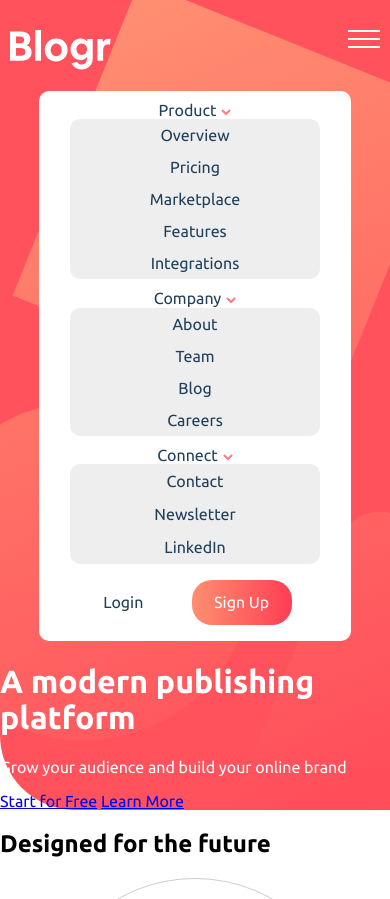
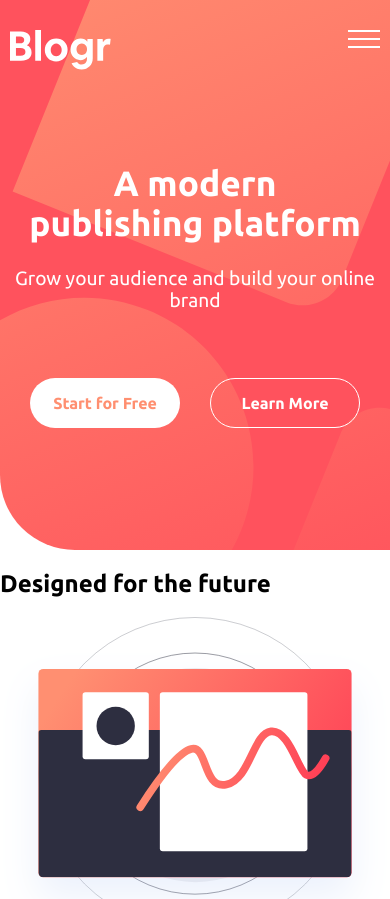
Before and after one commit to leonel-carvajal/Frontend-Mentor-Blogr-, a plain HTML site: page index.html in a window 390 px wide. Shown: the top 899 px of the page. Drawn offline with Linux system fonts and the light colour scheme.

Commit message:
menu mobile

```diff
--- a/css/styiles.css
+++ b/css/styiles.css
@@ -24,7 +24,7 @@ body{
   font-size: 16px;
 }
 .header{
-  /* height: 450px; */
+  height: 550px;
   border-bottom-left-radius: 75px;
   background-color: var(--Light-red-primary);
   background-image: url('/images/bg-pattern-intro.svg');
@@ -56,23 +56,41 @@ body{
   left: 10px;
 }
 .header__menu{
+  position: absolute;
+  z-index: 100;
   padding-left: 0;
   list-style: none;
   background-color: var(--White);
-  width: 80%;
+  width: 90%;
+  margin-left: auto;
   margin-right: auto;
-  margin-left: auto;
   border-radius: 10px;
+  transform:translateY(-150%) translateX(5%);
+  transition: transform 0.6s;
+}
+
+.show{
+  transform: translateY(-6.5%) translateX(5%);
 }
 .header__item{
+  width: 40%;
+  margin-left: 17.5%;
+  margin-right: auto;
   color: var(--Very-dark-blue);
   text-align: center;
   padding-top: 10px;
+  line-height: 2.5em;
 }
 .item__img{
   display: inline-block;
   margin-left: 5px;
+  padding: 0.25em;
+  transition: transform 0.4s;
 }
+.rotate{
+  transform: rotate(180deg);
+}
+
 .header__link{
   text-decoration: none;
 }
@@ -80,14 +98,23 @@ body{
   display: flex;
   flex-direction: column;
   justify-content: space-evenly;
+  align-items: center;
   width: 80%;
+  height: 0;
   margin-right: auto;
   margin-left: auto;
   border-radius: 10px;
   background-color: #eee;
   line-height: 2em;
-  min-height:100px ;
+  opacity: 0;
+  transition: height 0.5s, opacity 0.2s;
 }
+.animation{
+  opacity: 1;
+  height: 150px;
+}
+
+
 .header__link{
   color: var(--Very-dark-blue);
 }
@@ -96,19 +123,49 @@ body{
   justify-content: space-evenly;
   padding: 1em;
 }
-.login__button,
-.sign__button{
-  text-decoration: none;
+.Button{
   display:flex;
   justify-content: center;
   align-items: center;
+  text-decoration: none;
   width: 50px;
   height: 45px;
   color:var(--Very-dark-blue);
 }
-.sign__button{
+.Button--active{
   width: 100px;
   border-radius: 20px;
   background: linear-gradient(to right, hsl(13, 100%, 72%), hsl(353, 100%, 62%));
   color: var(--White);
 }
+.titles{
+  padding-top: 4em;
+}
+.header__title{
+  text-align: center;
+  font-size: 2.2em;
+}
+.header__secondTitle{
+  text-align: center;
+  font-size: 1.2em;
+}
+.titles__Button{
+  padding-top: 3em;
+  display: flex;
+  justify-content: space-evenly;
+}
+.Button--link,
+.Button--transparent{
+  width: 150px;
+  height: 50px;
+  border-radius: 25px;
+  font-weight: 600;
+}
+.Button--link{
+  background-color: var(--White);
+  color: var(--Very-light-red);
+}
+.Button--transparent{
+  color: var(--White);
+border: 1px solid;
+}
--- a/index.html
+++ b/index.html
@@ -15,10 +15,11 @@
     <nav class="header__nav">
       <div class="images">
         <img src="images/logo.svg" alt="logo" class="header__logo">
-        <img src="images/icon-hamburger.svg" alt="icon-hamburger" class="header__img">
+        <img src="images/icon-hamburger.svg" alt="icon-hamburger" class="header__img" id="header__img">
       </div>
-      <ul class="header__menu">
+      <ul class="header__menu" id="header__menu">
         <li class="header__item">Product<img src="images/icon-arrow-dark.svg" class="item__img">
+        </li>
         <div class="header__options">
           <a href="#" class="header__link">Overview</a>
           <a href="#" class="header__link">Pricing</a>
@@ -26,33 +27,34 @@
           <a href="#" class="header__link">Features</a>
           <a href="#" class="header__link">Integrations</a>
         </div>
+        <li class="header__item">Company<img src="images/icon-arrow-dark.svg" class="item__img">
         </li>
-        <li class="header__item">Company<img src="images/icon-arrow-dark.svg" class="item__img">
         <div class="header__options">
           <a href="#" class="header__link">About</a>
           <a href="#" class="header__link">Team</a>
           <a href="#" class="header__link">Blog</a>
           <a href="#" class="header__link">Careers</a>
         </div>
+        <li class="header__item">Connect<img src="images/icon-arrow-dark.svg" class="item__img">
         </li>
-        <li class="header__item">Connect<img src="images/icon-arrow-dark.svg" class="item__img">
         <div class="header__options">
           <a href="#" class="header__link">Contact</a>
           <a href="#" class="header__link">Newsletter</a>
           <a href="#" class="header__link">LinkedIn</a>
         </div>
-        </li>
         <div class="login">
-          <a href="#" class="login__button">Login</a>
-          <a href="#" class="sign__button">Sign Up</a>
+          <a href="#" class="Button">Login</a>
+          <a href="#" class="Button Button--active">Sign Up</a>
         </div>
       </ul>
     </nav>
     <div class="titles">
-      <h1 class="header__title">A modern publishing platform</h1>
+      <h1 class="header__title">A modern <br> publishing platform</h1>
       <p class="header__secondTitle">Grow your audience and build your online brand</p>
-      <a href="#" class="titles__link">Start for Free</a>
-      <a href="#" class="titles__link">Learn More</a>
+      <div class="titles__Button">
+        <a href="#" class="Button Button--link">Start for Free</a>
+        <a href="#" class="Button Button--transparent">Learn More</a>
+      </div>
     </div>
   </header>
   <main>
@@ -119,7 +121,7 @@
     </div>
     <div class="footer-2">
       <ul class="footer__menu">
-        <li class="header__item">Product
+        <li class="footer__item">Product
           <div class="footer__options">
             <a href="#" class="footer__link">Overview</a>
             <a href="#" class="footer__link">Pricing</a>
@@ -150,5 +152,6 @@
     Challenge by <a href="https://www.frontendmentor.io?ref=challenge" target="_blank">Frontend Mentor</a>.
     Coded by <a href="#">Your Name Here</a>.
   </div> -->
+  <script src="js/script.js"></script>
 </body>
 </html>
--- /dev/null
+++ b/js/script.js
@@ -0,0 +1,19 @@
+const headerItems = document.querySelectorAll('.header__item')
+const iconHam = document.getElementById('header__img')
+const headerMenu = document.getElementById('header__menu')
+
+headerItems.forEach(item => {
+  item.addEventListener('click', (e) => {
+    e.target.nextElementSibling.classList.toggle('animation')
+    e.target.children[0].classList.toggle('rotate')
+  })
+})
+iconHam.addEventListener('click', (e) => {
+  if (!headerMenu.classList.contains('show')) {
+    iconHam.src = 'images/icon-close.svg'
+    headerMenu.classList.add('show')
+  } else {
+    headerMenu.classList.remove('show')
+    iconHam.src = 'images/icon-hamburger.svg'
+  }
+})
```
Lines whose indentation alone changed are shown as unchanged.
